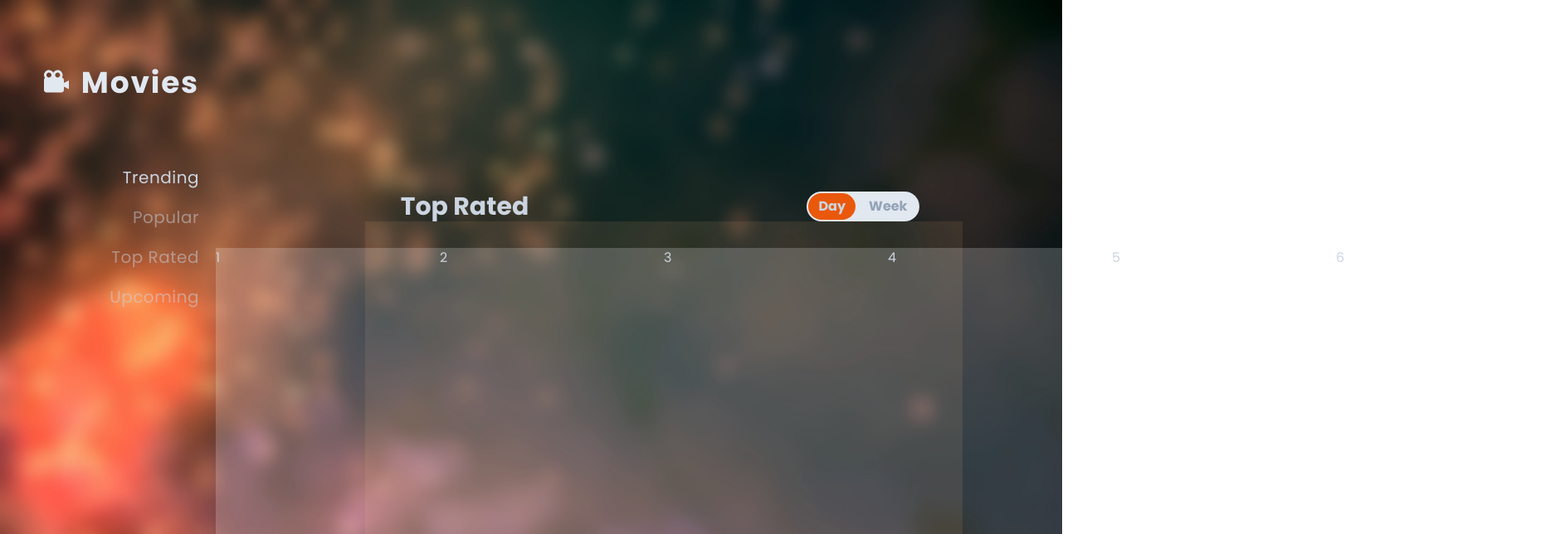
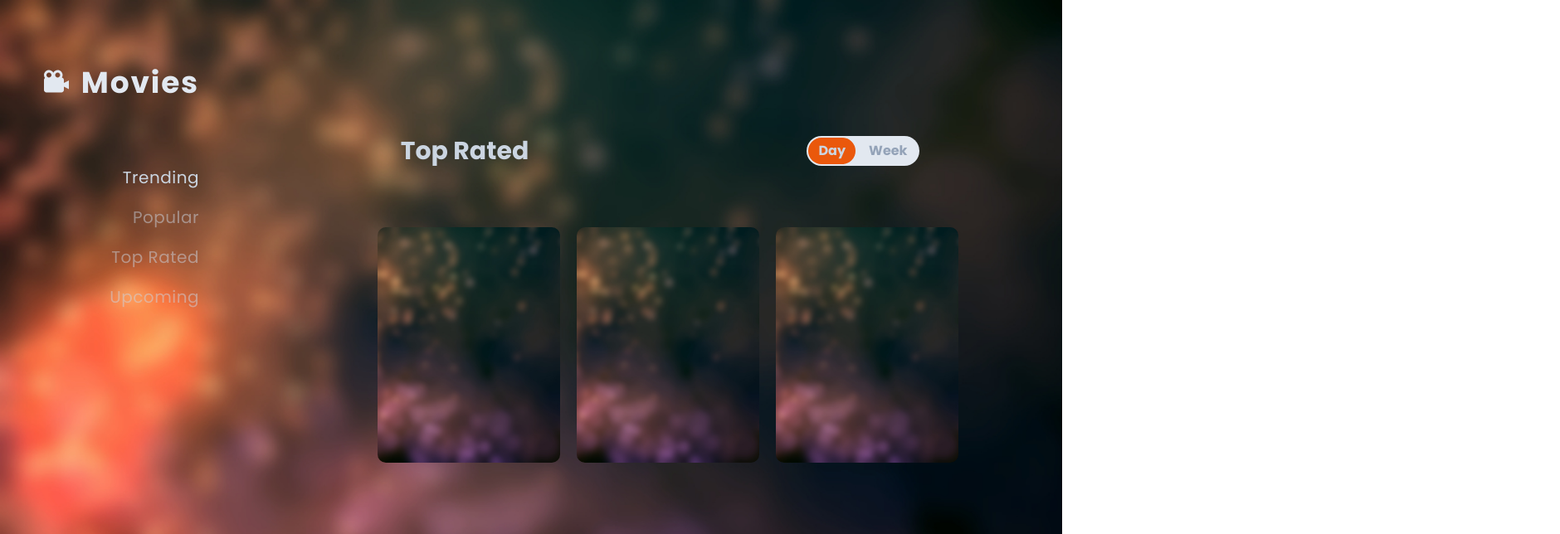
Before and after one commit to Desmord/movies, a React (Create React App) app: page /toprated in a window 1280 px wide. Shown: the top 644 px of the page at 83% size, 1880 px wide, since content can reach past the window. Built offline with nearby package versions, Linux system fonts and the light colour scheme.

Commit message:
Changes:
	- Add show animation to movies list element;
	- Add transition to move details page;

```diff
--- a/src/Components/Menu/Menu.tsx
+++ b/src/Components/Menu/Menu.tsx
@@ -18,8 +18,7 @@ const Menu = () => {
             flex flex-col col-span-1 w-full justify-self-end justify-start items-center p-20
             md:justify-self-end md:justify-start md:items-end
             md:col-span-3 lg:col-span-1 xl:col-span-1 h-full
-            transition-all z-10
-            ${menuDisplay ? `` : `bg-slate-900 bg-opacity-80 md:bg-transparent`}
+            ${menuDisplay ? `` : `bg-slate-900 bg-opacity-80 md:bg-transparent  transition-all z-20`}
             `}>
             <div className="hidden md:flex gap-3 text-slate-200 text-4xl font-bold tracking-wider">
                 <BiSolidCameraMovie />
@@ -27,7 +26,7 @@ const Menu = () => {
             </div>
             <LuMenu className={`
             absolute top-5 right-5 block md:hidden text-slate-200 text-4xl
-            transition-all hover:scale-110 hover:cursor-pointer
+            transition-all hover:scale-110 hover:cursor-pointer transition-all z-20
             `}
                 onClick={() => setMenuDisplay((prev: boolean) => !prev)} />
             <div className={`${menuDisplay ? `absolute top-0 -translate-y-full` : `translate-y-0`}
--- /dev/null
+++ b/src/Components/Pages/MovieGallery/Img.tsx
@@ -0,0 +1,8 @@
+
+const Img = ({ src }: { src: string }) => {
+    return (
+        <img src={src} alt="Mikołaj Chojnacki"></img>
+    )
+}
+
+export default Img
--- a/src/Components/Pages/MovieGallery/MovieGallery.module.scss
+++ b/src/Components/Pages/MovieGallery/MovieGallery.module.scss
@@ -1,88 +1,146 @@
 .slider {
     position: absolute;
-    width: 150%;
-    height: 100%;
-    left: -25%;
+    width: 600%;
+    left: -300%;
     display: flex;
-    margin: 0;
-    padding: 0;
 
-    div {
-        width: 25%;
-        aspect-ratio: 1/1.5;
-        padding: 10;
+    animation-name: show;
+    animation-duration: 0.5s;
+    animation-timing-function: ease-in-out;
+    animation-fill-mode: forwards;
+
+    &>div {
+        width: 100%;
+        aspect-ratio: 1/1.66;
         float: left;
         box-sizing: border-box;
-        background-color: rgba(255, 255, 255, 0.2);
+        display: gird;
+        padding: 15px;
     }
 
-    .movie{
+    .movie {
+        position: relative;
+        display: grid;
+        grid-template-columns: 1fr;
+        grid-template-rows: 3fr 1fr;
         transition: all 0.5s ease-in-out;
+        border-radius: 10px;
+
+        img {
+            width: 100%;
+            height: 100%;
+            object-fit: cover;
+            border-radius: 10px;
+            transition: all 0.2s ease-in-out;
+        }
+
+        .data {
+            opacity: 0;
+            width: 100%;
+            height: 100%;
+            transition: all 0.5s ease;
+            display: flex;
+            justify-content: center;
+            gap: 5px;
+            padding: 5px;
+            font-size: 14px;
+            flex-direction: column;
+            overflow: hidden;
+
+
+            div:first-of-type {
+                padding-top: 5px;
+                width: 100%;
+                font-weight: 700;
+                display: flex;
+                justify-content: flex-start;
+                align-items: center;
+                white-space: nowrap;
+                overflow: hidden;
+                text-overflow: ellipsis;
+            }
+
+            div:last-of-type {
+                font-size: 12px;
+            }
+        }
+
+
+        &:hover img {
+            cursor: pointer;
+            transform: scale(1.1);
+        }
+
+        &:hover .data {
+            opacity: 1;
+        }
     }
 
+}
 
+@media all and (min-width: 420px) {
+
+    .slider {
+        width: 300%;
+        left: -100%;
+
+        div {
+            width: 50%;
+        }
+
+    }
+
+}
+
+@media all and (min-width: 668px) {
+
+    .slider {
+        width: 200%;
+        left: -66%;
+
+        div {
+            width: 33%;
+        }
+    }
 
 }
 
 
+@media all and (min-width: 1200px) {
+
+    .slider {
+        width: 200%;
+        left: -66%;
+
+        div {
+            width: 33%;
+        }
+
+        &>div {
+            padding: 10px;
+        }
+    }
+
+}
 
 
-// @media all and (min-width: 420px) {
-//     .slider {
-//         left: -100%;
-//         width: 300%;
-//         gap: 1vw;
+@media all and (min-width: 1400px) {
+    .slider {
+        width: 150%;
+        left: -25%;
 
-//         div {
-//             position: relative;
-//             width: 25%;
-//             margin: 0px 2vw;
-//         }
+        div {
+            width: 35%;
+        }
+    }
+}
 
-//     }
-// }
+@keyframes show {
+    from {
+        opacity: 0;
+    }
 
-// @media all and (min-width: 768px) {
-//     .slider {
-//         left: -100%;
-//         width: 300%;
-//         gap: 0;
-
-//         div {
-//             position: relative;
-//             width: 25%;
-//         }
-
-//     }
-// }
-
-// @media all and (min-width: 1200px) {
-//     .slider {
-//         left: -66%;
-//         width: 200%;
-//         gap: 0;
-
-//         div {
-//             position: relative;
-//             width: 33%;
-//             aspect-ratio: 1/1.66;
-//         }
-
-//     }
-// }
-
-
-// @media all and (min-width: 1400px) {
-//     .slider {
-//         left: -25%;
-//         width: 150%;
-//         gap: 0;
-
-//         div {
-//             position: relative;
-//             width: 33%;
-//             margin: 0px 10px;
-//         }
-
-//     }
-// }
+    to {
+        opacity: 1;
+    }
+}
--- a/src/Components/Pages/MovieGallery/MovieGallery.tsx
+++ b/src/Components/Pages/MovieGallery/MovieGallery.tsx
@@ -1,102 +1,37 @@
-import { useState, useEffect } from "react"
+import { useState } from "react"
+import UseMovieGallery from "./UseMovieGallery";
 
 import styles from './MovieGallery.module.scss';
+
+type MoviesType = {
+    name: string,
+    currentTransition: number,
+    releaseDate: string,
+}
 
 const MovieGallery = ({ text }: { text: string }) => {
 
     const [timeSelected, setTimeSelected] = useState(`day`);
-    const [currentSlide, setCurrentSlide] = useState(0)
-    const [movies, setMovies] = useState([
-        { name: `1`, currentTransition: 0 },
-        { name: `2`, currentTransition: 0 },
-        { name: `3`, currentTransition: 0 },
-        { name: `4`, currentTransition: 0 },
-        { name: `5`, currentTransition: 0 },
-        { name: `6`, currentTransition: 0 },
+    const [currentSlide, setCurrentSlide] = useState(0);
+    const [movies, setMovies] = useState<MoviesType[]>([
+        { name: `The Wheel of time`, currentTransition: 0, releaseDate: `2023-20-50` },
+        { name: `The last voyage of the dementer`, currentTransition: 0, releaseDate: `2023-20-50` },
+        { name: `Happy ending`, currentTransition: 0, releaseDate: `2023-20-50` },
+        { name: `The Equalizer`, currentTransition: 0, releaseDate: `2023-20-50`, },
+        { name: `Asoka`, currentTransition: 0, releaseDate: `2023-20-50`, },
+        { name: `one piece`, currentTransition: 0, releaseDate: `2023-20-50` },
     ])
 
-    const slide = () => {
-
-        let ele = document.querySelectorAll<HTMLElement>(`.${styles.movie}`)
-
-        // tutaj w zaleznosci od rozdzielczosci
-        let newMovies = [...movies]
-
-
-        newMovies = newMovies.map((movie) => {
-            return { ...movie, currentTransition: movie.currentTransition - 100 }
-        })
-
-        switch (currentSlide) {
-            case 0:
-                newMovies[currentSlide].currentTransition = 500;
-                break;
-            case 1:
-                newMovies[currentSlide].currentTransition = 400;
-                break;
-            case 2:
-                newMovies[currentSlide].currentTransition = 300;
-                break;
-            case 3:
-                newMovies[currentSlide].currentTransition = 200;
-                break;
-            case 4:
-                newMovies[currentSlide].currentTransition = 100;
-                break;
-            case 5:
-                newMovies[currentSlide].currentTransition = 0;
-                break;
-            default:
-                newMovies[currentSlide].currentTransition = 100;
-                break;
-        }
-
-        ele[currentSlide].classList.remove(styles.movie)
-
-        console.log(ele[currentSlide])
-
-        newMovies.forEach((movie, index) => {
-            if (ele[index]) {
-                ele[index].style.transform = `translateX(${movie.currentTransition}%)`
-            }
-        })
-
-        setTimeout(() => {
-            ele[currentSlide].classList.add(styles.movie)
-
-            if (currentSlide === 5) {
-                setCurrentSlide(0)
-            } else {
-                setCurrentSlide(prev => prev + 1)
-            }
-
-        }, 500)
-
-        setMovies(newMovies)
-
-    }
-
-    const getDivs = (movies: any) => {
-        return (
-            <>
-                {movies.map((ele: any, index: number) => {
-                    return (
-                        <div key={index} className={`${styles.movie}`}>{ele.name}</div>
-                    )
-                })}
-            </>
-        )
-    }
-
-    useEffect(() => {
-        // console.log(`----------------`)
-        // console.log(movies)
-    }, [movies])
-
+    const { slide, getMovies, showMovie } = UseMovieGallery({
+        currentSlide,
+        setCurrentSlide,
+        movies,
+        setMovies
+    });
 
     return (
         <div className="absolute w-full h-full
-            grid-rows-[1fr,2fr]
+            grid-rows-[1fr,3fr]
             md:relative grid grid-cols-2
             col-span-1  md:col-span-4 lg:col-span-2 xl:col-span-3
         ">
@@ -106,7 +41,7 @@ const MovieGallery = ({ text }: { text: string }) => {
                 {text}
             </div>
             <div className="
-                font-bold
+                font-bold z-10
                 justify-self-center gap-1 self-end flex bg-slate-200 p-0.5 rounded-3xl
             ">
                 <div className={`
@@ -130,13 +65,12 @@ const MovieGallery = ({ text }: { text: string }) => {
             </div>
             <div className="
                 col-span-2 justify-self-center
-                pt-8 w-full xl:w-9/12 relative
-                bg-orange-300 bg-opacity-10
-
+                pt-16 w-full xl:w-9/12 relative
+                overflow-hidden
             ">
 
                 <div className={styles.slider}>
-                    {getDivs(movies)}
+                    {getMovies(movies)}
                 </div>
             </div>
         </div >
--- /dev/null
+++ b/src/Components/Pages/MovieGallery/UseMovieGallery.tsx
@@ -0,0 +1,143 @@
+import React, { Suspense, useEffect, useRef } from 'react';
+import { useNavigate } from 'react-router-dom';
+import Img from './Img';
+
+import styles from './MovieGallery.module.scss';
+
+type MoviesType = {
+    name: string,
+    currentTransition: number,
+    releaseDate: string,
+}
+
+const UseMovieGallery = ({
+    currentSlide,
+    setCurrentSlide,
+    movies,
+    setMovies,
+}: {
+    currentSlide: number,
+    setCurrentSlide: Function,
+    movies: MoviesType[],
+    setMovies: Function,
+}) => {
+
+    const navigate = useNavigate();
+    const timeRef = useRef<any>(null);
+
+    const updateCurrentTransition = (moviesToupdate: MoviesType[]) => {
+        return moviesToupdate.map((movie) => {
+            return { ...movie, currentTransition: movie.currentTransition - 100 }
+        })
+    }
+
+    const setCurrentTransitionToBegining = (moviesToupdate: MoviesType[]) => {
+
+        switch (currentSlide) {
+            case 0:
+                moviesToupdate[currentSlide].currentTransition = 500;
+                break;
+            case 1:
+                moviesToupdate[currentSlide].currentTransition = 400;
+                break;
+            case 2:
+                moviesToupdate[currentSlide].currentTransition = 300;
+                break;
+            case 3:
+                moviesToupdate[currentSlide].currentTransition = 200;
+                break;
+            case 4:
+                moviesToupdate[currentSlide].currentTransition = 100;
+                break;
+            case 5:
+                moviesToupdate[currentSlide].currentTransition = 0;
+                break;
+            default:
+                moviesToupdate[currentSlide].currentTransition = 100;
+                break;
+        }
+    }
+
+    const transformPosition = (elements: NodeListOf<HTMLElement>, moviesToUpdate: MoviesType[]) => {
+        elements[currentSlide].classList.remove(styles.movie)
+
+        moviesToUpdate.forEach((movie, index) => {
+            if (elements[index]) {
+                elements[index].style.transform = `translateX(${movie.currentTransition}%)`
+            }
+        })
+
+        setTimeout(() => {
+            elements[currentSlide].classList.add(styles.movie)
+
+            if (currentSlide === 5) {
+                setCurrentSlide(0)
+            } else {
+                setCurrentSlide((prev: number) => prev + 1)
+            }
+
+        }, 500)
+
+    }
+
+    const updateMovies = (newMovies: MoviesType[]) => setMovies(newMovies)
+
+    const slide = () => {
+
+        let wrappers = document.querySelectorAll<HTMLElement>(`.${styles.movie}`)
+        let newMovies = [...movies]
+
+        newMovies = updateCurrentTransition(newMovies)
+        setCurrentTransitionToBegining(newMovies)
+        transformPosition(wrappers, newMovies)
+        updateMovies(newMovies)
+
+    }
+
+    const showMovie = (movieName: string) => {
+        navigate(`/movie/${movieName}`)
+    }
+
+
+    const getMovies = (movies: MoviesType[]) => {
+        return (
+            <>
+                {
+                    movies.map((ele: MoviesType, index: number) => {
+                        return (
+                            <div
+                                key={index}
+                                className={`${styles.movie}`}
+                                onClick={() => showMovie(ele.name)} >
+                                <Suspense fallback={<span></span>}>
+                                    <Img src={`./assets/images/stars.jpg`} />
+                                    <div className={styles.data}>
+                                        <div>{ele.name}</div>
+                                        <div>{ele.releaseDate}</div>
+                                    </div>
+                                </Suspense>
+                            </div >
+                        )
+                    })
+                }
+            </>
+        )
+    }
+
+    const startSlide = () => {
+        timeRef.current = setTimeout(() => {
+            slide()
+            startSlide()
+        }, 4000)
+    }
+
+    useEffect(() => {
+        startSlide()
+        return () => clearTimeout(timeRef.current)
+    })
+
+    return { slide, getMovies, showMovie }
+
+}
+
+export default UseMovieGallery
```
